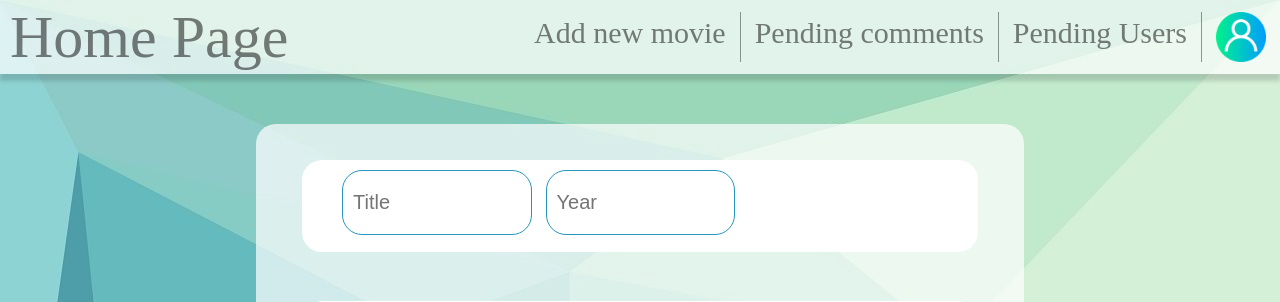
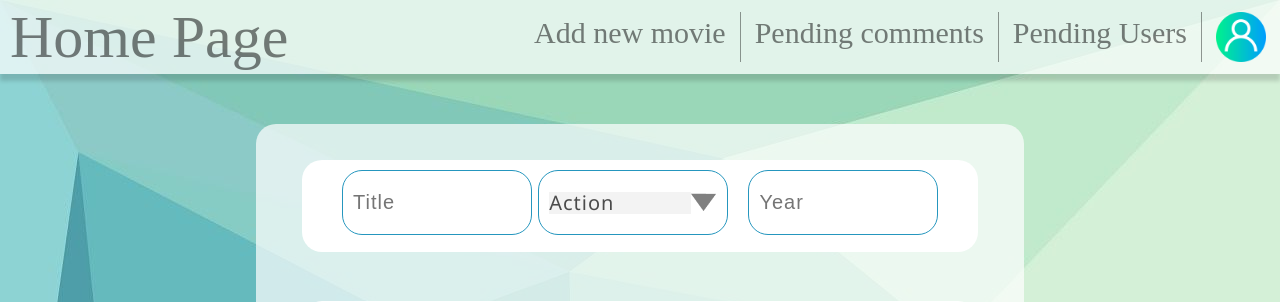
Before and after one commit to devFilip/Moviely, a React (Create React App) app: page / in a window 1280 px wide. Shown: the top 302 px of the page. Built offline with nearby package versions, Linux system fonts and the light colour scheme; a web font is replaced by a local one.

Commit message:
Finished DropDownList next will work on slider and button

```diff
--- a/src/components/UI/atoms/Button/Input/Input.css
+++ b/src/components/UI/atoms/Button/Input/Input.css
@@ -6,5 +6,7 @@
   font-size: 2rem;
   width: 31.8%;
   height: 6.5rem;
-  margin-right: 1.4rem;
+  /* margin-right: 1.4rem; */
+  letter-spacing: 0.1rem;
+  color: rgba(0, 0, 0, 0.53);
 }
--- a/src/components/UI/atoms/Button/Input/Input.tsx
+++ b/src/components/UI/atoms/Button/Input/Input.tsx
@@ -7,8 +7,8 @@ interface Input {
   onChange: (e: React.ChangeEvent<HTMLInputElement>) => void;
 }
 
-const Input: React.FC<Input> = ({ ...rest }) => {
-  return <input className="input" {...rest} />;
+const Input: React.FC<Input> = ({ onChange, ...rest }) => {
+  return <input className="input" {...rest} onChange={(e) => onChange(e)} />;
 };
 
 export default Input;
--- a/src/components/UI/atoms/DropDownList/DropDownList.css
+++ b/src/components/UI/atoms/DropDownList/DropDownList.css
@@ -0,0 +1,23 @@
+.drop-list {
+  outline: none;
+  border-radius: var(--border-radius);
+  border: 1px solid var(--blue-color-primary);
+  padding: 1rem;
+  width: 31.8%;
+  height: 6.5rem;
+  margin-right: 1.4rem;
+  display: flex;
+  align-items: center;
+}
+
+.drop-list__select {
+  -webkit-appearance: none;
+  font-family: "Noto Sans";
+  font-size: 2rem;
+  text-decoration: none;
+  outline: none;
+  border: none;
+  opacity: 70%;
+  letter-spacing: 0.1rem;
+  width: 100%;
+}
--- a/src/components/UI/atoms/DropDownList/DropDownList.tsx
+++ b/src/components/UI/atoms/DropDownList/DropDownList.tsx
@@ -1,5 +1,28 @@
-const DropDownList = () => {
-  return <div></div>;
+import "./DropDownList.css";
+
+interface DropDownList {
+  name: string;
+  onChange: (e: React.ChangeEvent<HTMLSelectElement>) => void;
+}
+
+const DropDownList: React.FC<DropDownList> = ({ name, onChange }) => {
+  return (
+    <div className="drop-list">
+      <select
+        className="drop-list__select"
+        name={name}
+        onChange={(e) => onChange(e)}
+      >
+        <option value="ACTION">Action</option>
+        <option value="COMEDY">Comedy</option>
+        <option value="ROMANCE">Romance</option>
+        <option value="HORROR">Horror</option>
+        <option value="CRIME">Crime</option>
+        <option value="DRAMA">Drama</option>
+      </select>
+      <img src="images/arrowDown.png" alt="arrow pointing down" />
+    </div>
+  );
 };
 
 export default DropDownList;
--- a/src/components/UI/organisms/NavBar/FilterForm/FilterForm.css
+++ b/src/components/UI/organisms/NavBar/FilterForm/FilterForm.css
@@ -3,8 +3,15 @@
   border-radius: var(--border-radius);
   width: 100%;
   margin-bottom: 4.9rem;
+  display: flex;
+  align-items: center;
+  justify-content: space-between;
+  flex-direction: column;
   padding: 1rem 4rem; /* trbl */
 }
 .filter-form__top {
+  display: flex;
+  align-items: center;
+  justify-content: space-between;
   margin-bottom: 0.7rem;
 }
--- a/src/components/UI/organisms/NavBar/FilterForm/FilterForm.tsx
+++ b/src/components/UI/organisms/NavBar/FilterForm/FilterForm.tsx
@@ -1,5 +1,6 @@
 import { useState } from "react";
 import Input from "../../../atoms/Button/Input/Input";
+import DropDownList from "../../../atoms/DropDownList/DropDownList";
 import "./FilterForm.css";
 
 const FilterForm = () => {
@@ -9,7 +10,11 @@ const FilterForm = () => {
     year: "",
     grade: "",
   });
-  const handleChange = (e: React.ChangeEvent<HTMLInputElement>) => {
+  const handleChange = (
+    e:
+      | React.ChangeEvent<HTMLInputElement>
+      | React.ChangeEvent<HTMLSelectElement>
+  ) => {
     const inputCopy: any = { ...input };
     inputCopy[e.target.name] = e.target.value;
     setInput(inputCopy);
@@ -21,14 +26,14 @@ const FilterForm = () => {
           placeholder="Title"
           value={input.title}
           name="title"
-          onChange={(e: React.ChangeEvent<HTMLInputElement>) => handleChange(e)}
+          onChange={handleChange}
         />
-        {/* <Input placeholder="Genre" /> */}
+        <DropDownList name="genre" onChange={handleChange} />
         <Input
           placeholder="Year"
           value={input.year}
           name="year"
-          onChange={(e: React.ChangeEvent<HTMLInputElement>) => handleChange(e)}
+          onChange={handleChange}
         />
       </div>
       <div className="filter-form__bot">
```
Also changed, not shown: public/images/arrowDown.png (added).
